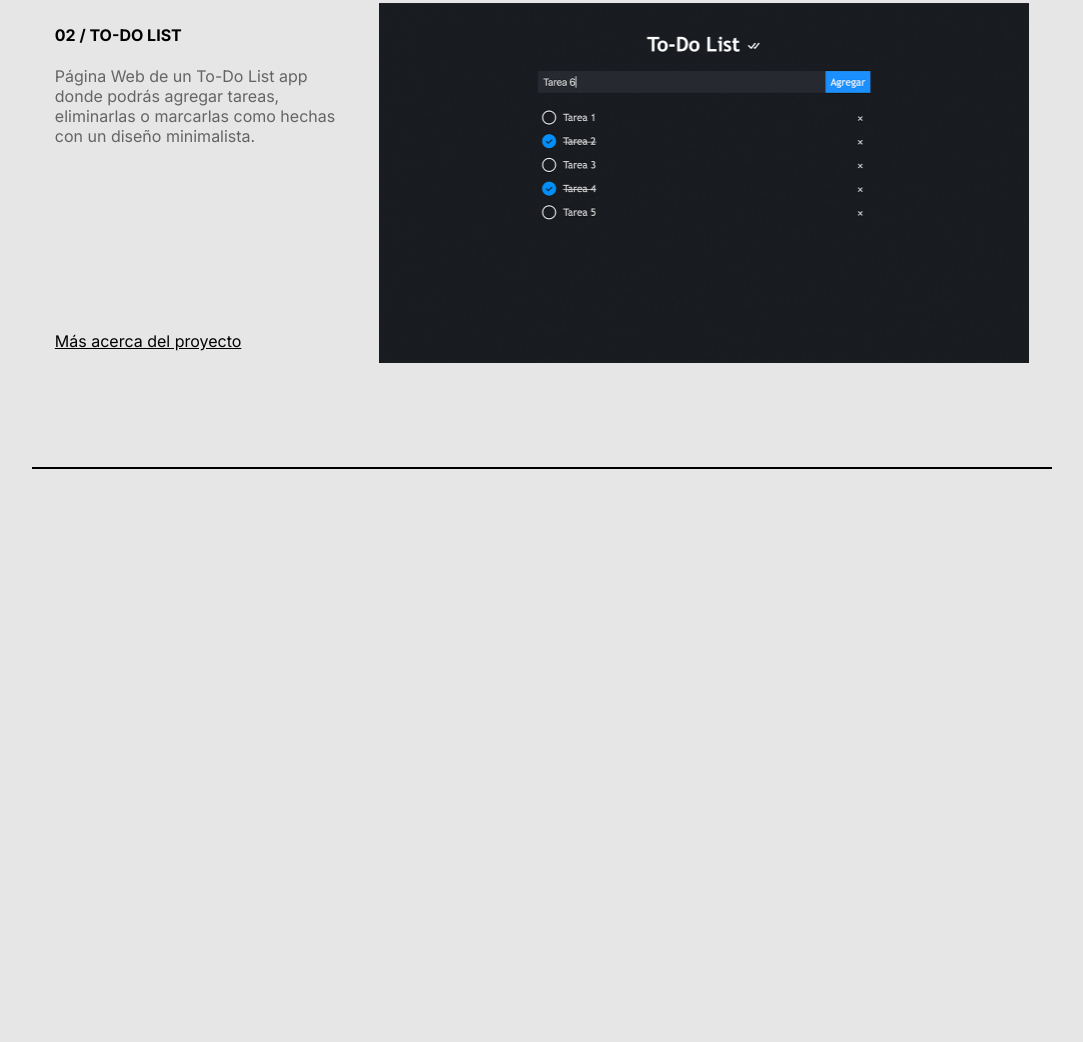
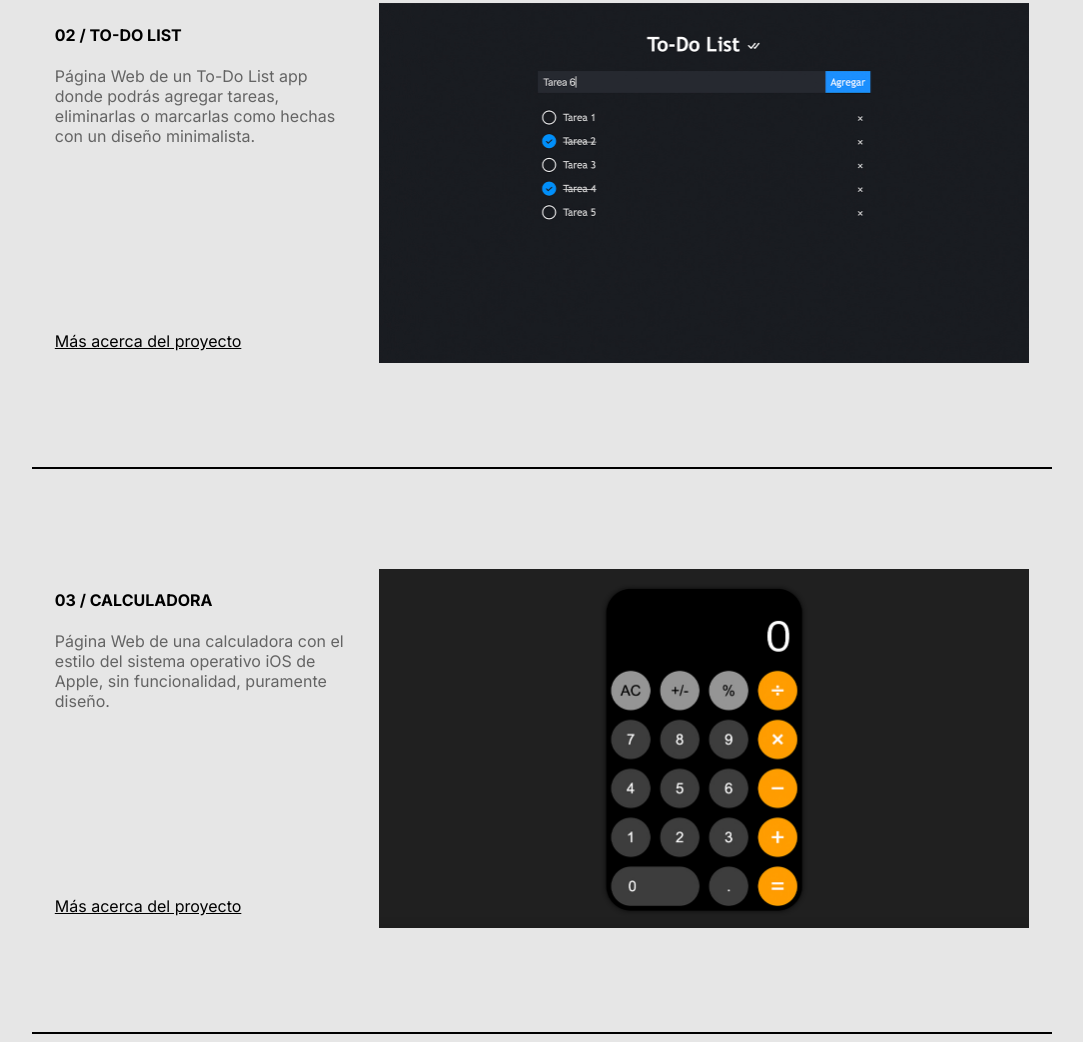
Before and after one commit to ArturoEnqz/Portfolio, a plain HTML site: page index.html in a window 1280 px wide. Shown: the part 1052-2094 px from the top of the page, without its empty margins (98-1181 px from the left). Before the commit the page ends 1529 px from the top, so only its background shows below. Drawn offline with Linux system fonts and the light colour scheme.

Commit message:
Add files via upload

```diff
--- a/index.html
+++ b/index.html
@@ -63,6 +63,24 @@
 
             <hr>
 
+            <div class="proyecto">
+                <div class="información">
+                    <h4>03 / CALCULADORA</h4>
+                    <p class="textoProyecto">
+                        Página Web de una calculadora con el estilo del sistema operativo iOS de Apple, sin funcionalidad, puramente diseño.
+                    </p>
+                    <p class="linkProyecto">
+                        <a href="https://arturoenqz.github.io/Calculator-iOS-Design/" target="_blank">Más acerca del proyecto</a>
+                    </p>
+                </div>
+
+                <div class="imagen">
+                    <img src="./img/proyecto3.jpg" alt="" class="img">
+                </div>
+            </div>
+
+            <hr>
+
         </div>
     </body>
 </html>
```
Also changed, not shown: img/proyecto3.jpg (added).
